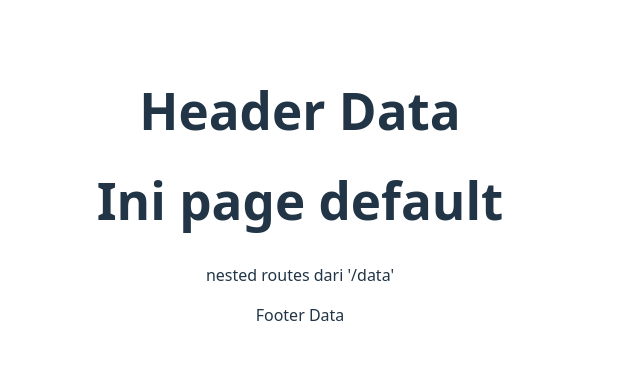
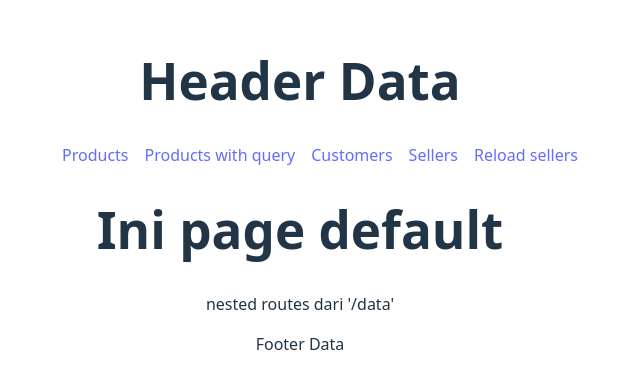
Before and after one commit to mazzlookman/react-router-learning, a React (Vite) app: page /data in a window 1280 px wide. Shown: the part 205-594 px from the top of the page, without its empty margins (340-980 px from the left). Built offline with nearby package versions, Linux system fonts and the light colour scheme.

Commit message:
navigation: link-to

```diff
--- a/src/components/data/DataLayout.jsx
+++ b/src/components/data/DataLayout.jsx
@@ -1,10 +1,23 @@
-import {Outlet} from "react-router";
+import {Link, Outlet} from "react-router";
 
 export default function DataLayout() {
     return (
         <>
             <div>
                 <h1>Header Data</h1>
+            </div>
+            <div>
+                <ul style={{display: 'flex', listStyle: 'none', gap: '1rem'}}>
+                    <li><Link to={'/data/product'}>Products</Link></li>
+                    <li><Link to={{
+                        pathname: '/data/product',
+                        search: '?id=123&murce=true',
+                        hash: '#top',
+                    }}>Products with query</Link></li>
+                    <li><Link to={'/data/customer'}>Customers</Link></li>
+                    <li><Link to={'/data/seller'}>Sellers</Link></li>
+                    <li><a href="/data/seller">Reload sellers</a></li>
+                </ul>
             </div>
             <div>
                 <Outlet />
```
